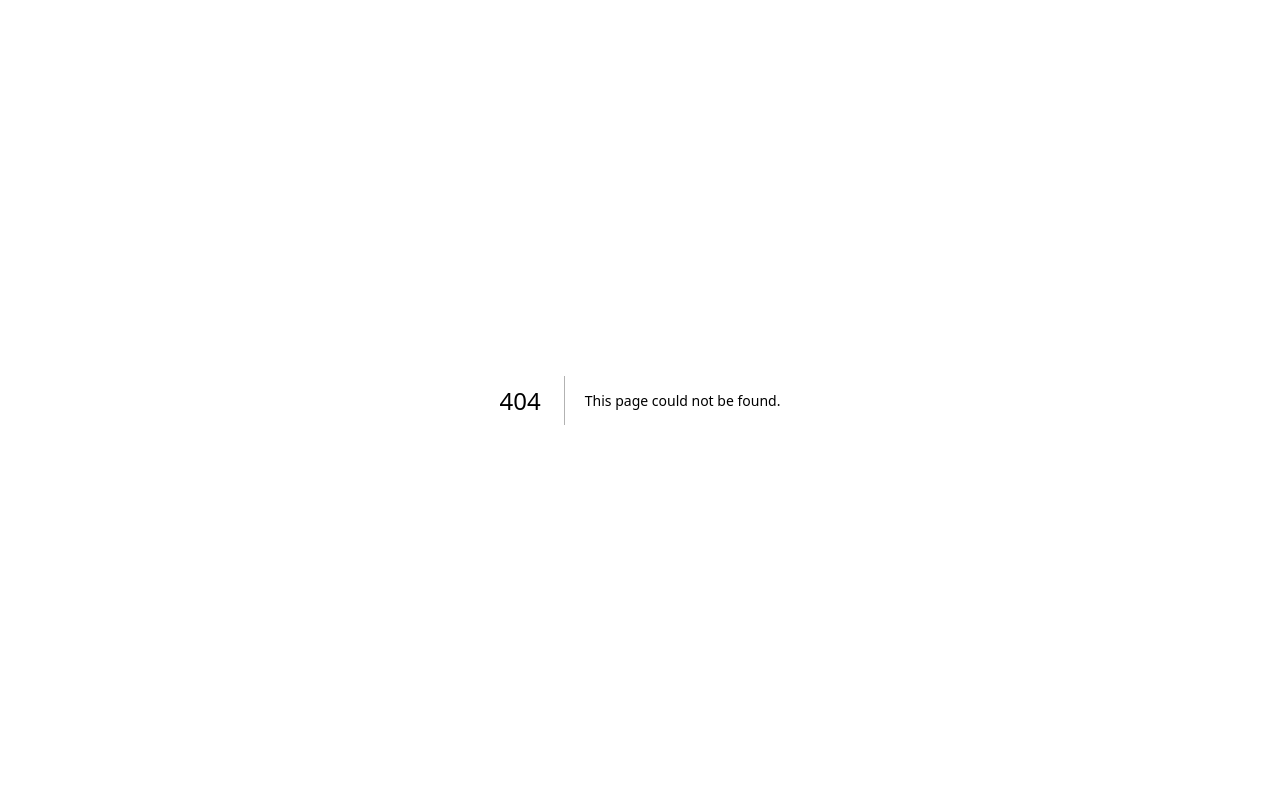
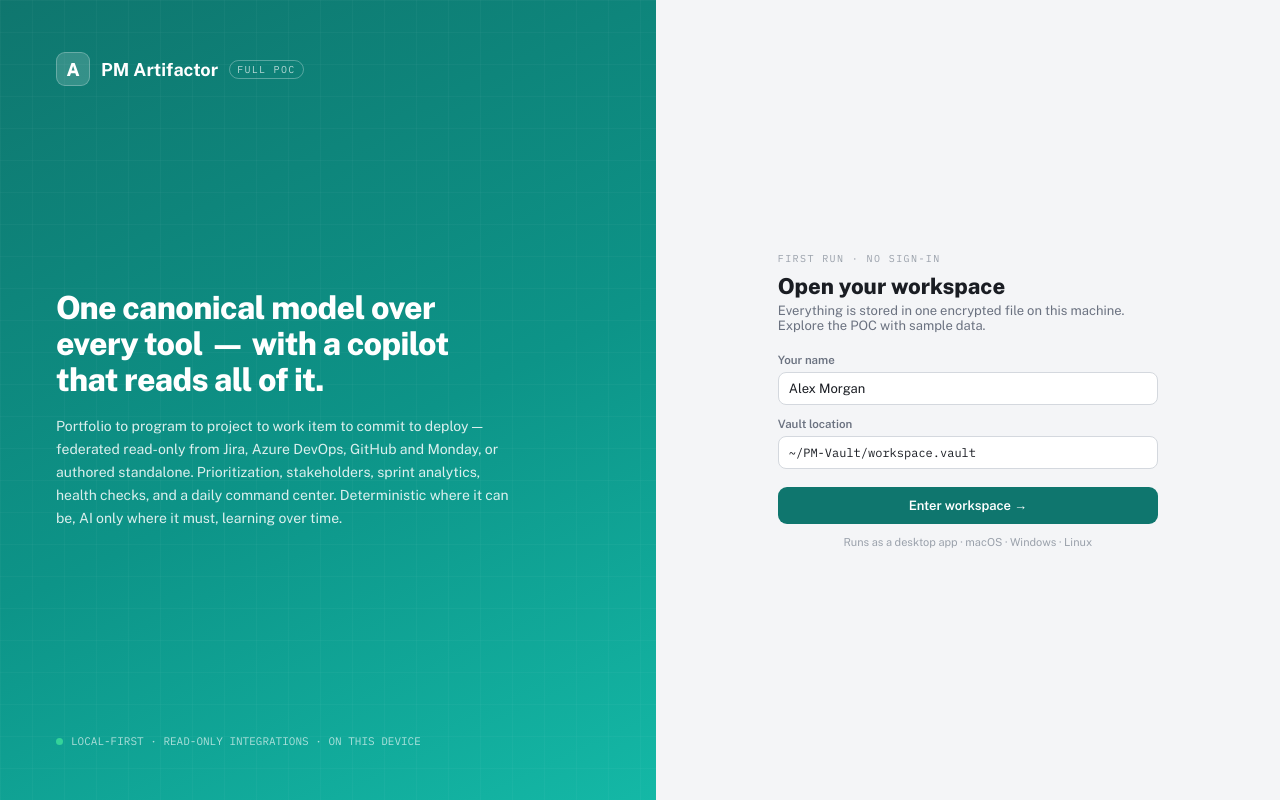
Before and after one commit to blulantern/pm-artifactor, a Next.js app in the folder apps/web/: page /setup in a window 1280 px wide. Before the commit this address had no page. Built offline with nearby package versions, Linux system fonts and the light colour scheme.

Commit message:
feat(web): first-run Setup screen

```diff
--- /dev/null
+++ b/apps/web/src/app/setup/page.tsx
@@ -0,0 +1,5 @@
+import { Setup } from "@/ui/setup";
+
+export default function Page() {
+  return <Setup />;
+}
--- /dev/null
+++ b/apps/web/src/ui/setup.tsx
@@ -0,0 +1,121 @@
+import Link from "next/link";
+
+/**
+ * First-run / Setup screen. Ports the POC `setup()` function: a full-bleed,
+ * two-column screen (no Shell) — teal marketing panel on the left, a
+ * presentational "Open your workspace" form on the right. No real vault
+ * creation happens here; "Enter workspace" just navigates to `/`.
+ */
+export function Setup() {
+  return (
+    <div className="view" style={{ minHeight: "100vh", display: "grid", gridTemplateColumns: "1.05fr 1fr" }}>
+      <div
+        style={{
+          background: "linear-gradient(155deg,#0f766e,#0d9488 55%,#14b8a6)",
+          color: "#fff",
+          padding: "52px 56px",
+          display: "flex",
+          flexDirection: "column",
+          justifyContent: "space-between",
+          position: "relative",
+          overflow: "hidden",
+        }}
+      >
+        <div
+          style={{
+            position: "absolute",
+            inset: 0,
+            backgroundImage:
+              "linear-gradient(rgba(255,255,255,.06) 1px,transparent 1px),linear-gradient(90deg,rgba(255,255,255,.06) 1px,transparent 1px)",
+            backgroundSize: "32px 32px",
+            opacity: 0.5,
+          }}
+        />
+        <div style={{ display: "flex", alignItems: "center", gap: 11, position: "relative" }}>
+          <div
+            style={{
+              width: 34,
+              height: 34,
+              borderRadius: 9,
+              background: "rgba(255,255,255,.16)",
+              border: "1px solid rgba(255,255,255,.25)",
+              display: "flex",
+              alignItems: "center",
+              justifyContent: "center",
+              fontWeight: 800,
+              fontSize: 18,
+            }}
+          >
+            A
+          </div>
+          <span style={{ fontWeight: 700, fontSize: 18 }}>PM Artifactor</span>
+          <span
+            className="mono"
+            style={{
+              fontSize: 10,
+              letterSpacing: ".13em",
+              color: "rgba(255,255,255,.7)",
+              border: "1px solid rgba(255,255,255,.3)",
+              padding: "2px 7px",
+              borderRadius: 20,
+            }}
+          >
+            FULL POC
+          </span>
+        </div>
+        <div style={{ position: "relative", maxWidth: 460 }}>
+          <div style={{ fontSize: 32, fontWeight: 800, lineHeight: 1.13, letterSpacing: "-.02em", marginBottom: 16 }}>
+            One canonical model over every tool — with a copilot that reads all of it.
+          </div>
+          <div style={{ fontSize: 14, lineHeight: 1.65, color: "rgba(255,255,255,.85)" }}>
+            Portfolio to program to project to work item to commit to deploy — federated read-only from Jira, Azure
+            DevOps, GitHub and Monday, or authored standalone. Prioritization, stakeholders, sprint analytics, health
+            checks, and a daily command center. Deterministic where it can be, AI only where it must, learning over
+            time.
+          </div>
+        </div>
+        <div
+          className="mono"
+          style={{
+            position: "relative",
+            fontSize: 11,
+            color: "rgba(255,255,255,.65)",
+            display: "flex",
+            alignItems: "center",
+            gap: 8,
+          }}
+        >
+          <span style={{ width: 7, height: 7, borderRadius: "50%", background: "#34d399" }} />
+          LOCAL-FIRST · READ-ONLY INTEGRATIONS · ON THIS DEVICE
+        </div>
+      </div>
+      <div style={{ display: "flex", alignItems: "center", justifyContent: "center", padding: 40 }}>
+        <div style={{ width: "100%", maxWidth: 380 }}>
+          <div className="eyebrow" style={{ marginBottom: 8 }}>
+            First run · no sign-in
+          </div>
+          <div style={{ fontSize: 22, fontWeight: 800, marginBottom: 4 }}>Open your workspace</div>
+          <div className="sub" style={{ marginBottom: 20 }}>
+            Everything is stored in one encrypted file on this machine. Explore the POC with sample data.
+          </div>
+          <div style={{ marginBottom: 12 }}>
+            <label>Your name</label>
+            <input defaultValue="Alex Morgan" />
+          </div>
+          <div style={{ marginBottom: 18 }}>
+            <label>Vault location</label>
+            <input className="mono" style={{ fontSize: 12 }} defaultValue="~/PM-Vault/workspace.vault" />
+          </div>
+          <Link href="/" style={{ textDecoration: "none" }}>
+            <button className="btn" style={{ width: "100%", padding: 11 }}>
+              Enter workspace →
+            </button>
+          </Link>
+          <div style={{ textAlign: "center", fontSize: 11, color: "var(--faint)", marginTop: 12 }}>
+            Runs as a desktop app · macOS · Windows · Linux
+          </div>
+        </div>
+      </div>
+    </div>
+  );
+}
```
